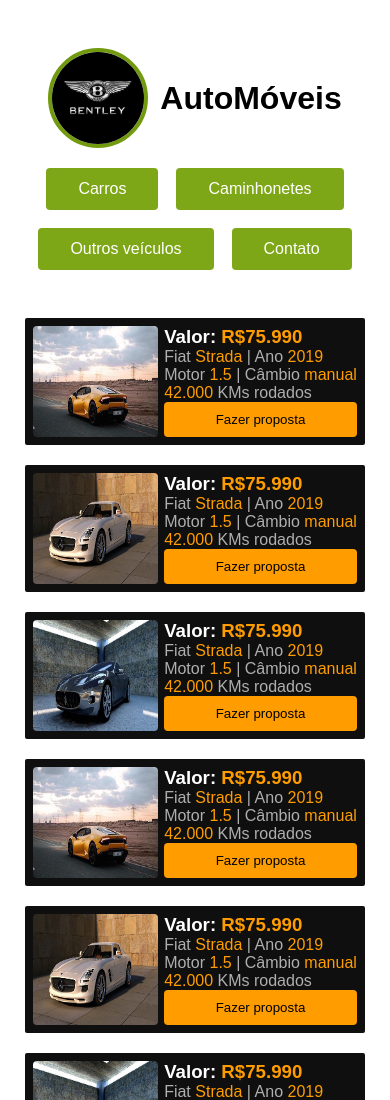
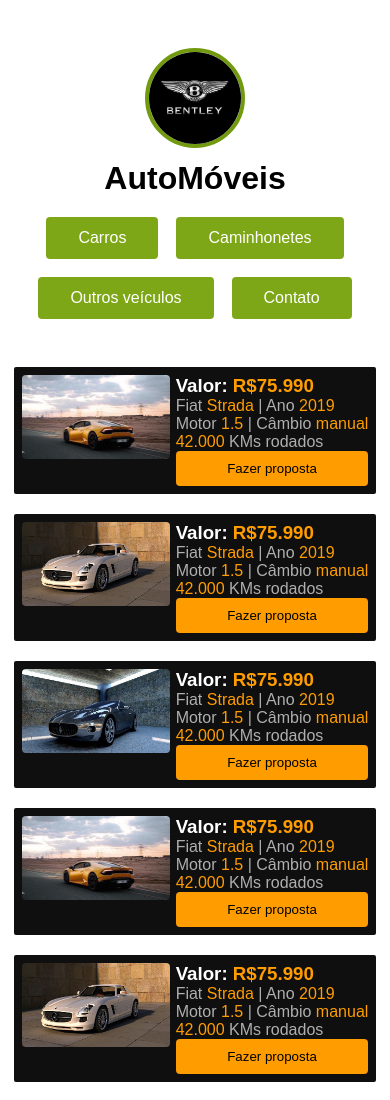
Before and after one commit to LinickerOstroski/car-store, a plain HTML site: page loja-carros-3/index.html in a window 390 px wide. Shown: the top 1100 px of the page. Drawn offline with Linux system fonts and the light colour scheme.

Commit message:
melhorando responsividade

```diff
--- a/loja-carros-3/styles.css
+++ b/loja-carros-3/styles.css
@@ -102,6 +102,9 @@ p:not(cor-laranja){
 
 @media screen and (max-width: 640px){
 
+    #icone .navegacao .icon-box{
+        flex-direction: column;
+    }
 
     .navegacao{
         flex-direction: column;
@@ -122,7 +125,8 @@ p:not(cor-laranja){
     }
 
     #conteudo .card img{
-        width: 125px;
+        width: 148px;
+        height: 84px;
         border-radius: 4px;
         justify-self: start;
     }
```
